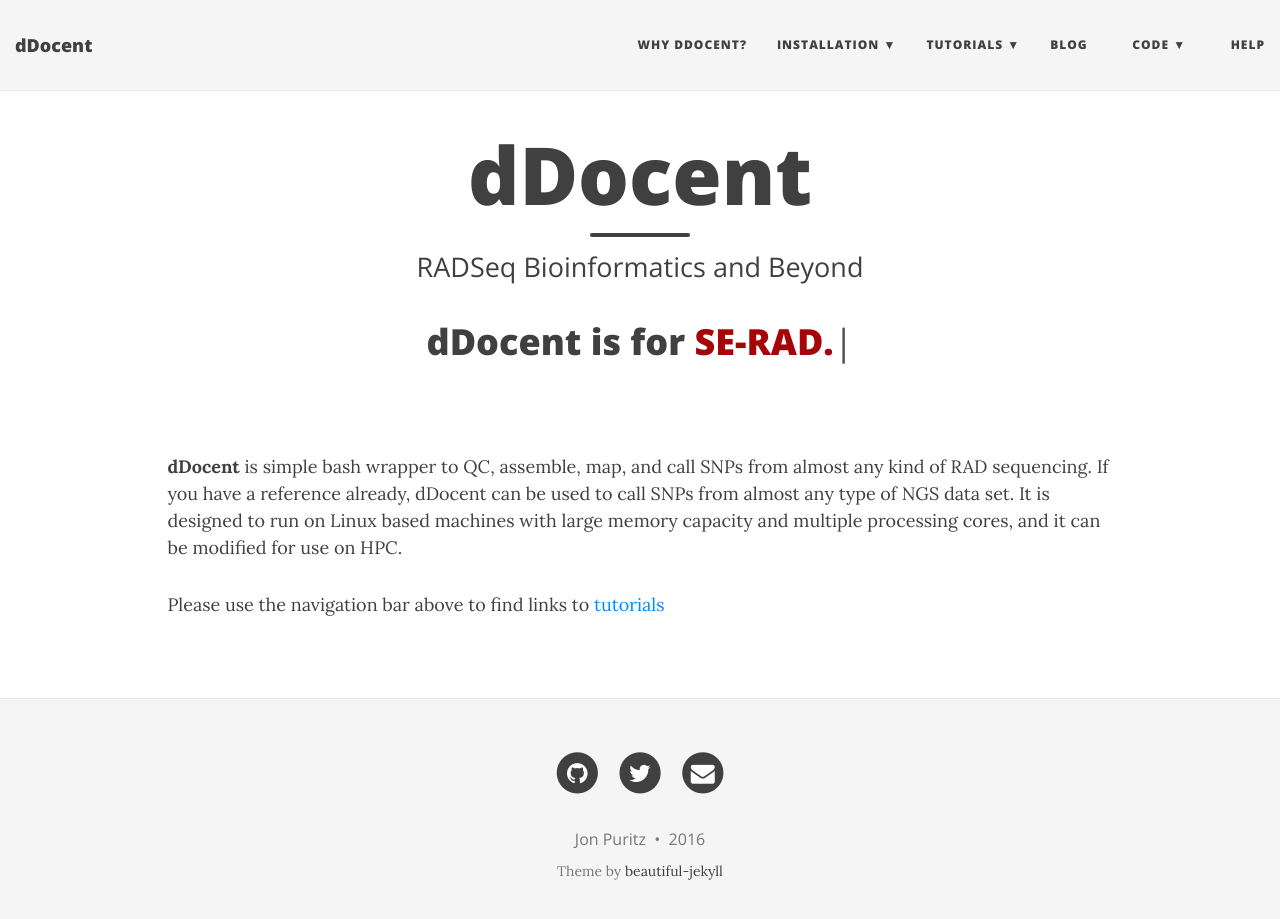
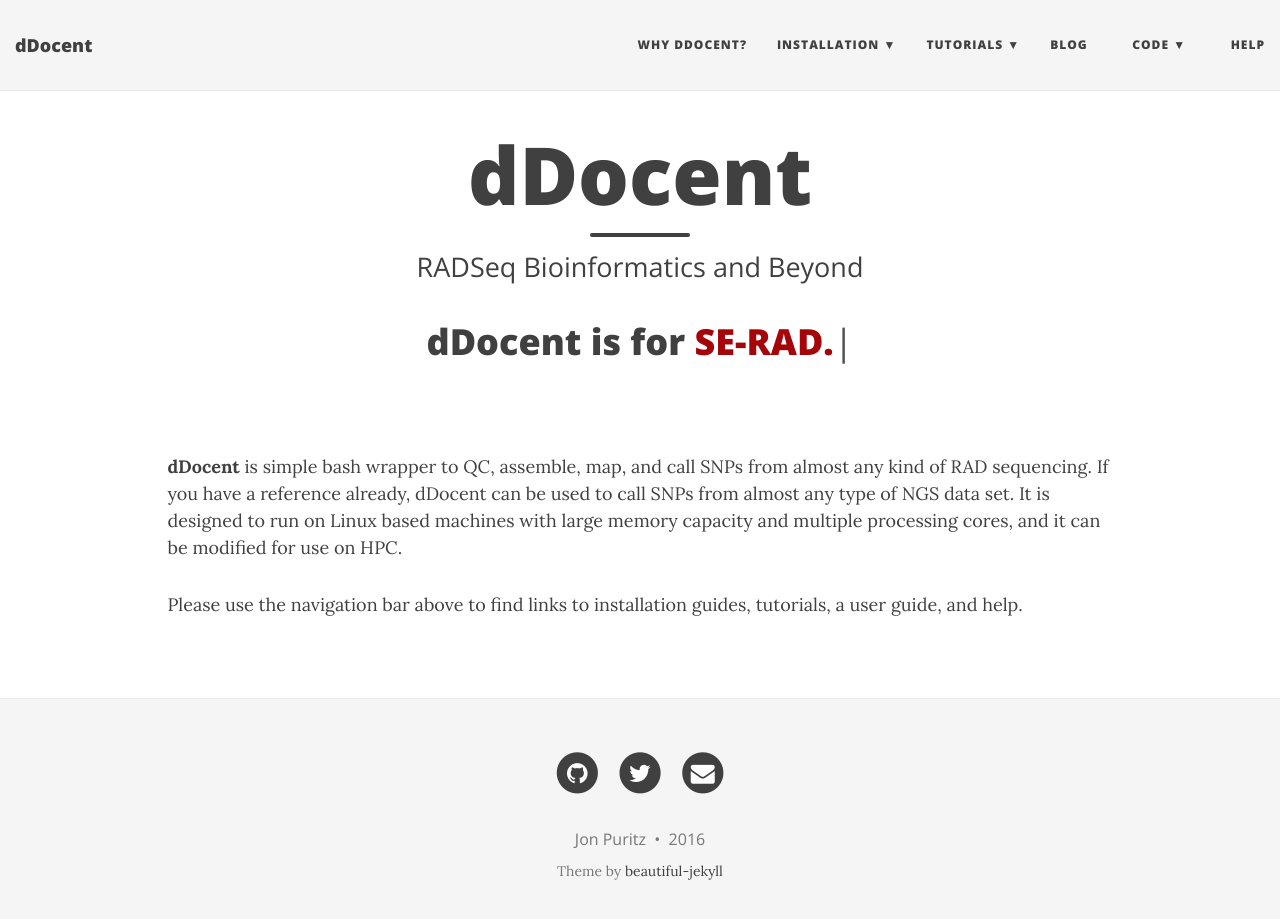
Before and after one commit to jpuritz/dDocent, a Jekyll site: the page built from index.html, in a window 1280 px wide and 932 px high. Shown: the top 919 px of the window. Built offline with Jekyll 4.4.1, drawn with Linux system fonts in a browser that asks for light colours; nearby versions of some CDN libraries.

Commit message:
Update home.md

```diff
--- a/_includes/home.md
+++ b/_includes/home.md
@@ -1,3 +1,3 @@
 **dDocent** is simple bash wrapper to QC, assemble, map, and call SNPs from almost any kind of RAD sequencing.  If you have a reference already, dDocent can be used to call SNPs from almost any type of NGS data set.  It is designed to run on Linux based machines with large memory capacity and multiple processing cores, and it can be modified for use on HPC.
 
-Please use the navigation bar above to find links to [tutorials](/assembly)
+Please use the navigation bar above to find links to installation guides, tutorials, a user guide, and help.
```
